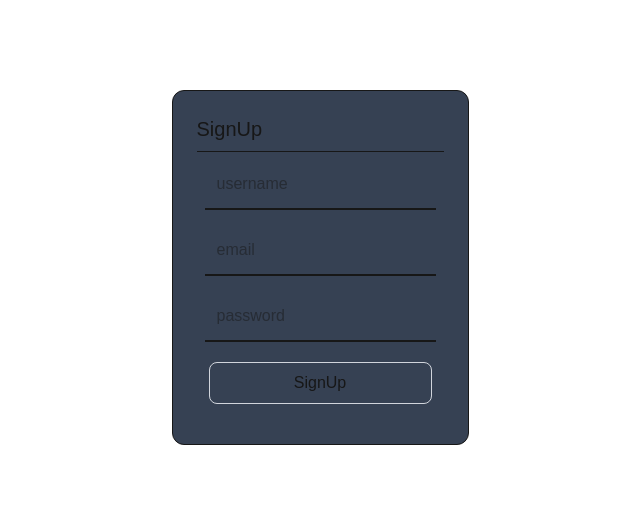
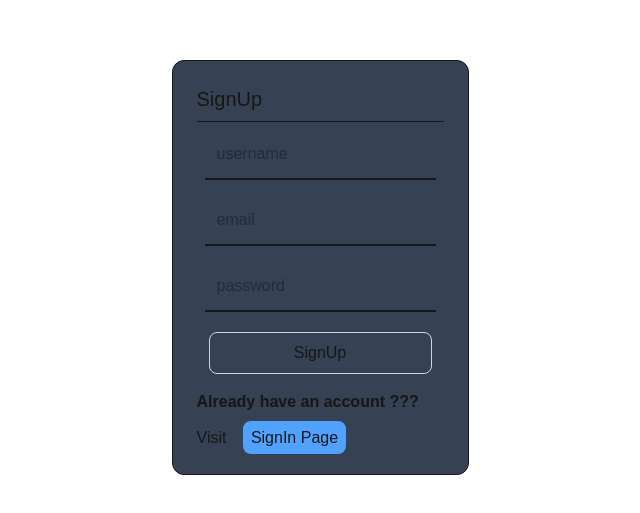
Before and after one commit to AnirbanKapil/social-media-project, a Next.js app: page /src/pages/signup in a window 1280 px wide. Shown: the part 133-646 px from the top of the page, without its empty margins (320-960 px from the left). Built offline with nearby package versions, Linux system fonts and the light colour scheme.

Commit message:
feat(graphql): implement Apollo Server handler for GraphQL API

```diff
--- /dev/null
+++ b/app/api/graphql/route.ts
@@ -0,0 +1,15 @@
+import { ApolloServer } from "@apollo/server";
+import { startServerAndCreateNextHandler } from "@as-integrations/next";
+import prisma from "@/lib/prisma";
+
+
+
+const server = new ApolloServer({
+  typeDefs,
+  resolvers,
+});
+
+// 4. Handler (Next.js App Router)
+const handler = startServerAndCreateNextHandler(server);
+
+export { handler as GET, handler as POST };
--- a/app/src/pages/signup/page.tsx
+++ b/app/src/pages/signup/page.tsx
@@ -4,7 +4,7 @@ import { useState } from "react"
 import { Card } from "../../components/card"
 import axios from "axios";
 import { useRouter } from "next/navigation"
-
+import Link from "next/link";
 
 
 
@@ -42,6 +42,10 @@ export default  function SignUp () {
                  <button className="border border-gray-300 rounded-lg mb-4 p-2 m-3" onClick={handleSubmit}>
                   SignUp
                   </button>
+                  <div>
+                    <p className="font-semibold">Already have an account ???</p>
+                    <p className="mt-3">Visit  <Link className="mx-3 bg-blue-400 rounded-lg p-2" href="/api/auth/signin">SignIn Page</Link></p>
+                  </div>
               </div>
             </Card>
         </div>
```
Also changed, not shown: 1 other file (tests, documents, lock files or other folders).
